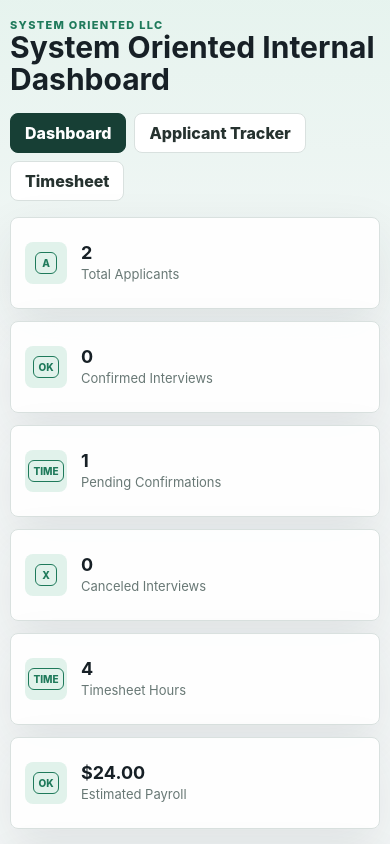
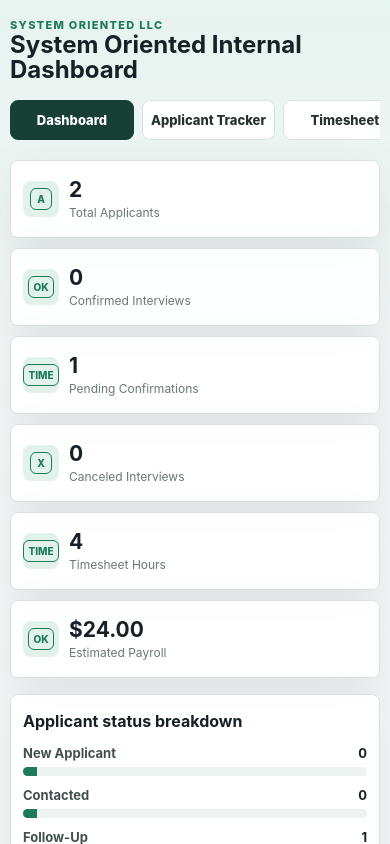
Before and after one commit to jedocaton1997-coder/applicant-tracker-system, a React (Vite) app: page / in a window 390 px wide. Shown: the top 844 px of the page. Built offline with nearby package versions, Linux system fonts and the light colour scheme.

Commit message:
Update mobile layout and applicant statuses

```diff
--- a/src/App.tsx
+++ b/src/App.tsx
@@ -6,6 +6,7 @@ type Status =
   | "Follow-Up"
   | "Scheduled"
   | "Confirmed"
+  | "Interview Completed"
   | "Passed"
   | "Failed"
   | "Cancelled"
@@ -61,7 +62,7 @@ type TimesheetEntry = {
 
 type TimesheetStatus = "Present" | "Absent" | "Late" | "Incomplete" | "VL" | "SL";
 
-const statuses: Status[] = ["New Applicant", "Contacted", "Follow-Up", "Scheduled", "Confirmed", "Passed", "Failed", "Cancelled", "No Show"];
+const statuses: Status[] = ["New Applicant", "Contacted", "Follow-Up", "Scheduled", "Confirmed", "Interview Completed", "Passed", "Failed", "Cancelled", "No Show"];
 const tabs: ActiveTab[] = ["Dashboard", "Applicant Tracker", "Timesheet"];
 
 const messageTypes: MessageType[] = [
@@ -107,7 +108,6 @@ const timesheetStatuses: TimesheetStatus[] = ["Present", "Absent", "Late", "Inco
 const payCycleAnchorStart = "2026-06-22";
 const payCycleLengthDays = 14;
 const payCycleWorkDays = 12;
-
 function Icon({ name }: { name: keyof typeof iconLabels }) {
   return (
     <span className="mini-icon" aria-hidden="true">
@@ -184,7 +184,7 @@ const starterTimesheets: TimesheetEntry[] = [
     breakMinutes: defaultBreakMinutes,
     hourlyRate: defaultHourlyRate,
     attendanceStatus: "Present",
-    notes: "Completed route data and applicant updates.",
+    notes: "Completed operations data and applicant updates.",
     payPeriodStart: defaultPayPeriod.start,
     payPeriodEnd: defaultPayPeriod.end,
     payDate: defaultPayPeriod.payDate,
@@ -549,6 +549,7 @@ function suggestedMessageType(status: Status): MessageType {
     "Follow-Up": "Follow-Up Message",
     Scheduled: "Interview Confirmation",
     Confirmed: "Interview Confirmation",
+    "Interview Completed": "Interview Confirmation",
     Passed: "Congratulations Message",
     Failed: "Rejection Message",
     Cancelled: "Reschedule Message",
@@ -797,6 +798,7 @@ export default function App() {
       missingEntries: currentPeriodTimesheets.filter((entry) => !entry.clockIn || !entry.clockOut || entry.attendanceStatus === "Incomplete").length,
     };
   }, [currentPeriodTimesheets]);
+
   function openApplicantDetails(id: string, type?: MessageType) {
     if (type) {
       setPreferredMessageType(type);
--- a/src/index.css
+++ b/src/index.css
@@ -21,6 +21,14 @@
 
 * {
   box-sizing: border-box;
+}
+
+html,
+body,
+#root {
+  max-width: 100%;
+  overflow-x: hidden;
+  width: 100%;
 }
 
 body {
@@ -49,9 +57,10 @@ a {
 }
 
 .ats-shell {
-  width: min(1480px, calc(100% - 32px));
+  overflow-x: hidden;
+  width: min(1480px, 100%);
   margin: 0 auto;
-  padding: 28px 0;
+  padding: 28px 16px;
 }
 
 .topbar {
@@ -60,6 +69,7 @@ a {
   justify-content: space-between;
   gap: 18px;
   margin-bottom: 18px;
+  min-width: 0;
 }
 
 .eyebrow {
@@ -82,6 +92,7 @@ h1 {
   font-size: clamp(28px, 4vw, 48px);
   line-height: 1.05;
   max-width: 760px;
+  overflow-wrap: anywhere;
 }
 
 h2 {
@@ -129,6 +140,7 @@ h3 {
   flex-wrap: wrap;
   gap: 8px;
   margin: 0 0 16px;
+  min-width: 0;
 }
 
 .main-tabs button {
@@ -139,6 +151,7 @@ h3 {
   cursor: pointer;
   font-weight: 800;
   min-height: 40px;
+  min-width: 0;
   padding: 0 14px;
 }
 
@@ -186,6 +199,7 @@ h3 {
   display: flex;
   gap: 14px;
   min-height: 92px;
+  min-width: 0;
   padding: 18px;
 }
 
@@ -214,6 +228,7 @@ h3 {
 .integration-note {
   color: var(--muted);
   font-size: 13px;
+  overflow-wrap: anywhere;
 }
 
 .workspace {
@@ -492,6 +507,7 @@ h3 {
   background: var(--blue);
 }
 
+.status-interview-completed,
 .status-passed {
   background: var(--green);
 }
@@ -943,13 +959,20 @@ textarea:focus {
 
 @media (max-width: 820px) {
   .ats-shell {
-    width: min(100% - 20px, 1480px);
-    padding: 18px 0;
+    max-width: 100%;
+    padding: 18px 10px;
+    width: 100%;
   }
 
   .topbar {
     align-items: stretch;
     flex-direction: column;
+  }
+
+  .topbar > div,
+  .topbar .button-row {
+    max-width: 100%;
+    min-width: 0;
   }
 
   .metrics,
@@ -960,6 +983,50 @@ textarea:focus {
   .list-tools,
   .side-stack .form-grid {
     grid-template-columns: 1fr;
+  }
+
+  .metrics,
+  .dashboard-metrics {
+    gap: 10px;
+    grid-template-columns: repeat(2, minmax(0, 1fr));
+  }
+
+  .metric-card {
+    gap: 10px;
+    min-height: 78px;
+    padding: 12px;
+  }
+
+  .metric-card > span {
+    height: 36px;
+    width: 36px;
+  }
+
+  .metric-card strong {
+    font-size: 21px;
+  }
+
+  .metric-card small {
+    font-size: 12px;
+    line-height: 1.25;
+  }
+
+  .main-tabs {
+    display: flex;
+    flex-wrap: nowrap;
+    overflow-x: auto;
+    padding-bottom: 4px;
+    scroll-snap-type: x proximity;
+    width: 100%;
+  }
+
+  .main-tabs button {
+    flex: 0 0 auto;
+    font-size: 13px;
+    min-width: 124px;
+    padding: 0 8px;
+    scroll-snap-align: start;
+    white-space: normal;
   }
 
   .applicant-list {
@@ -978,8 +1045,13 @@ textarea:focus {
     min-height: auto;
   }
 
+  .kanban-board {
+    grid-auto-columns: minmax(220px, 86vw);
+  }
+
   .kanban-column {
     min-height: 360px;
+    min-width: 0;
   }
 
   .modal-backdrop {
@@ -1034,10 +1106,11 @@ textarea:focus {
 
   .panel,
   .metric-card {
-    padding: 14px;
+    padding: 12px;
   }
 
   h1 {
-    font-size: 30px;
+    font-size: 24px;
+    max-width: min(100%, 360px);
   }
 }
```
